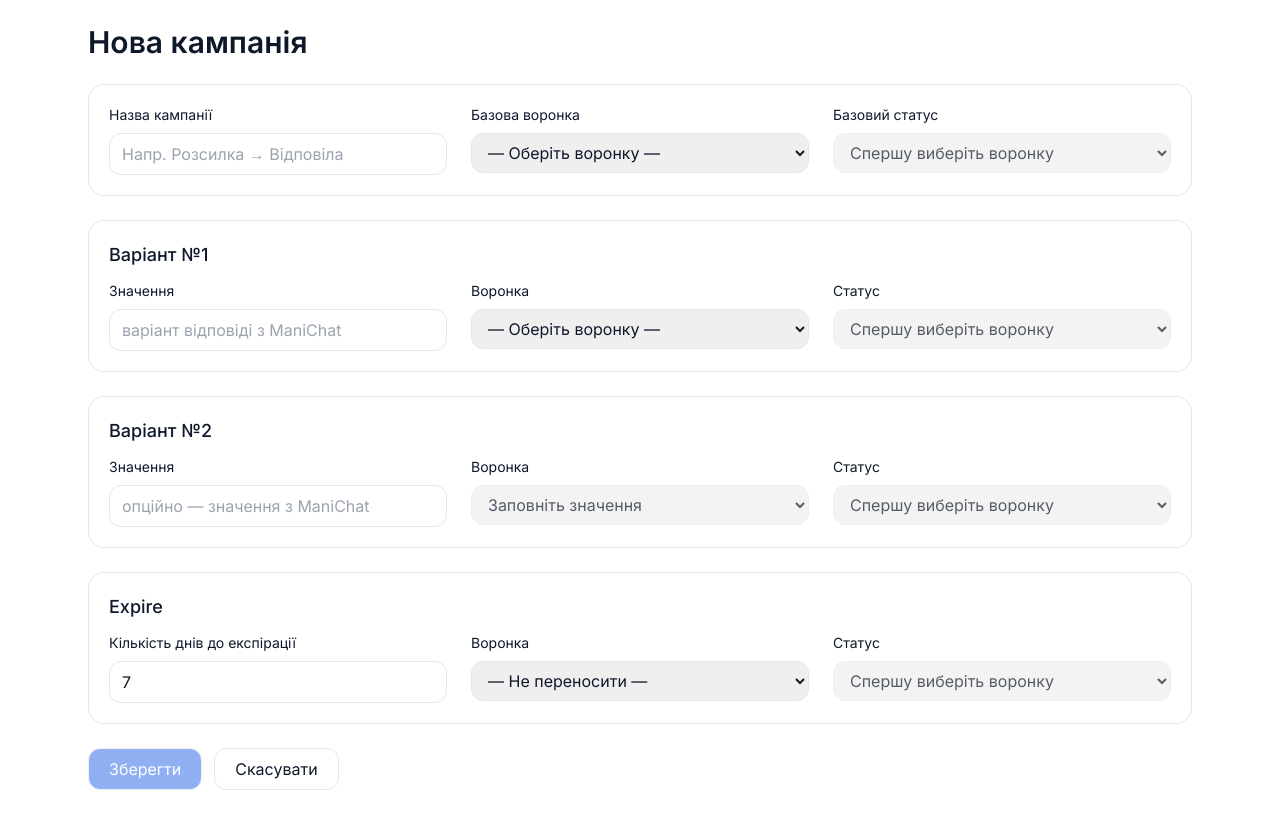
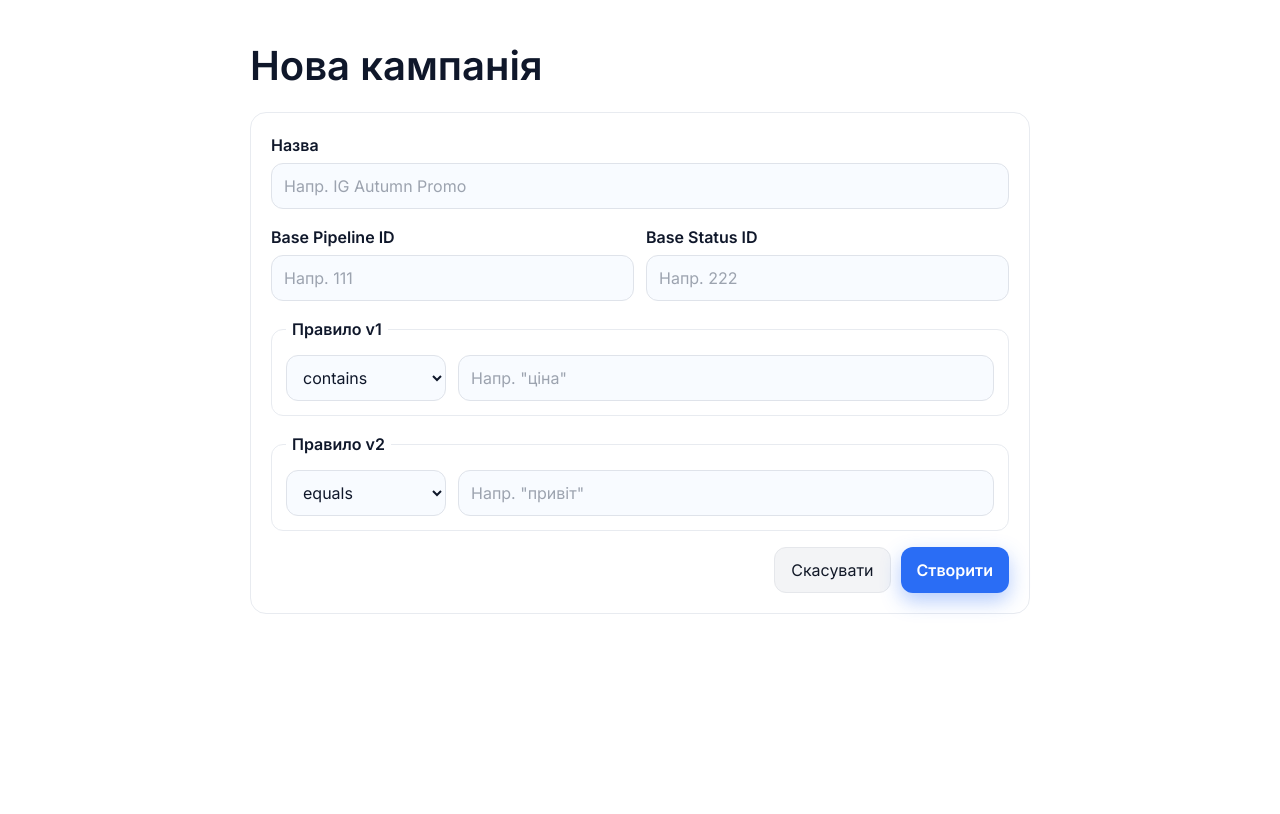
Before and after one commit to yurashko-ux/P-3-0, a Next.js app in the folder web/: page /admin/campaigns/new in a window 1280 px wide. Built offline with nearby package versions, Linux system fonts and the light colour scheme.

Commit message:
Create page.tsx

```diff
--- /dev/null
+++ b/web/app/(admin)/admin/campaigns/new/page.tsx
@@ -0,0 +1,195 @@
+// web/app/(admin)/admin/campaigns/new/page.tsx
+'use client';
+
+import { useState } from 'react';
+import { useRouter } from 'next/navigation';
+
+function getCookie(name: string): string | null {
+  if (typeof document === 'undefined') return null;
+  const m = document.cookie.match(new RegExp('(?:^|;\\s*)' + name + '=([^;]*)'));
+  return m ? decodeURIComponent(m[1]) : null;
+}
+
+type Op = 'contains' | 'equals';
+
+export default function NewCampaignPage() {
+  const router = useRouter();
+
+  // базові поля
+  const [name, setName] = useState('');
+  const [pipelineId, setPipelineId] = useState<number | ''>('');
+  const [statusId, setStatusId] = useState<number | ''>('');
+
+  // правила
+  const [v1Op, setV1Op] = useState<Op>('contains');
+  const [v1Val, setV1Val] = useState('');
+  const [v2Op, setV2Op] = useState<Op>('equals');
+  const [v2Val, setV2Val] = useState('');
+
+  const [busy, setBusy] = useState(false);
+  const [error, setError] = useState<string | null>(null);
+
+  async function onSubmit(e: React.FormEvent) {
+    e.preventDefault();
+    setError(null);
+
+    const token = getCookie('admin_token') || '';
+    if (!token) {
+      setError('Немає admin_token. Зайдіть у систему ще раз.');
+      return;
+    }
+
+    // Валідація мінімуму
+    const body: any = {
+      name: name.trim() || 'UI-created',
+      active: true,
+      rules: {
+        v1: v1Val.trim() ? { op: v1Op, value: v1Val.trim() } : undefined,
+        v2: v2Val.trim() ? { op: v2Op, value: v2Val.trim() } : undefined,
+      },
+    };
+    if (pipelineId !== '') body.base_pipeline_id = Number(pipelineId);
+    if (statusId !== '') body.base_status_id = Number(statusId);
+
+    setBusy(true);
+    try {
+      const res = await fetch('/api/campaigns', {
+        method: 'POST',
+        headers: {
+          'Content-Type': 'application/json',
+          'X-Admin-Token': token,
+        },
+        body: JSON.stringify(body),
+      });
+      const j = await res.json().catch(() => ({}));
+      if (!res.ok || !j?.ok) {
+        throw new Error(j?.error || `HTTP ${res.status}`);
+      }
+      router.push('/admin/campaigns?created=1');
+    } catch (err: any) {
+      setError(err?.message || 'Не вдалося створити кампанію');
+      setBusy(false);
+    }
+  }
+
+  return (
+    <main style={{ maxWidth: 820, margin: '36px auto', padding: '0 20px' }}>
+      <h1 style={{ fontSize: 40, fontWeight: 800, marginBottom: 16 }}>Нова кампанія</h1>
+      <form onSubmit={onSubmit} style={{
+        border: '1px solid #e8ebf0',
+        borderRadius: 16,
+        background: '#fff',
+        padding: 20,
+        display: 'grid',
+        gridTemplateColumns: '1fr',
+        gap: 16,
+      }}>
+        <div>
+          <label style={label}>Назва</label>
+          <input
+            value={name}
+            onChange={(e) => setName(e.target.value)}
+            placeholder="Напр. IG Autumn Promo"
+            style={input}
+          />
+        </div>
+
+        <div style={{ display: 'grid', gridTemplateColumns: '1fr 1fr', gap: 12 }}>
+          <div>
+            <label style={label}>Base Pipeline ID</label>
+            <input
+              value={pipelineId}
+              onChange={(e) => setPipelineId(e.target.value === '' ? '' : Number(e.target.value))}
+              placeholder="Напр. 111"
+              inputMode="numeric"
+              style={input}
+            />
+          </div>
+          <div>
+            <label style={label}>Base Status ID</label>
+            <input
+              value={statusId}
+              onChange={(e) => setStatusId(e.target.value === '' ? '' : Number(e.target.value))}
+              placeholder="Напр. 222"
+              inputMode="numeric"
+              style={input}
+            />
+          </div>
+        </div>
+
+        <fieldset style={fs}>
+          <legend style={lg}>Правило v1</legend>
+          <div style={{ display: 'grid', gridTemplateColumns: '160px 1fr', gap: 12 }}>
+            <select value={v1Op} onChange={(e) => setV1Op(e.target.value as Op)} style={select}>
+              <option value="contains">contains</option>
+              <option value="equals">equals</option>
+            </select>
+            <input
+              value={v1Val}
+              onChange={(e) => setV1Val(e.target.value)}
+              placeholder='Напр. "ціна"'
+              style={input}
+            />
+          </div>
+        </fieldset>
+
+        <fieldset style={fs}>
+          <legend style={lg}>Правило v2</legend>
+          <div style={{ display: 'grid', gridTemplateColumns: '160px 1fr', gap: 12 }}>
+            <select value={v2Op} onChange={(e) => setV2Op(e.target.value as Op)} style={select}>
+              <option value="contains">contains</option>
+              <option value="equals">equals</option>
+            </select>
+            <input
+              value={v2Val}
+              onChange={(e) => setV2Val(e.target.value)}
+              placeholder='Напр. "привіт"'
+              style={input}
+            />
+          </div>
+        </fieldset>
+
+        {error && (
+          <div style={{ color: '#b00020', fontWeight: 600 }}>{error}</div>
+        )}
+
+        <div style={{ display: 'flex', gap: 10, justifyContent: 'flex-end' }}>
+          <button
+            type="button"
+            onClick={() => history.back()}
+            style={btnGhost}
+          >
+            Скасувати
+          </button>
+          <button
+            type="submit"
+            disabled={busy}
+            style={btnPrimary}
+          >
+            {busy ? 'Збереження…' : 'Створити'}
+          </button>
+        </div>
+      </form>
+    </main>
+  );
+}
+
+const label: React.CSSProperties = { display: 'block', marginBottom: 6, fontWeight: 700 };
+const input: React.CSSProperties = {
+  width: '100%', padding: '10px 12px', borderRadius: 12, border: '1px solid #dfe3ea',
+  background: '#f8fbff',
+};
+const select = input;
+
+const fs: React.CSSProperties = {
+  border: '1px solid #e8ebf0', borderRadius: 12, padding: 14,
+};
+const lg: React.CSSProperties = { fontWeight: 800, padding: '0 6px' };
+
+const btnPrimary: React.CSSProperties = {
+  background: '#2a6df5', color: '#fff', padding: '10px 16px', borderRadius: 12,
+  border: 'none', fontWeight: 800, boxShadow: '0 8px 20px rgba(42,109,245,0.35)',
+};
+const btnGhost: React.CSSProperties = {
+  background: '#f3f4f6', color: '#111827', padding: '10px 16px', borderRadius: 12, border: '1px solid #e5e7eb',
+};
```
